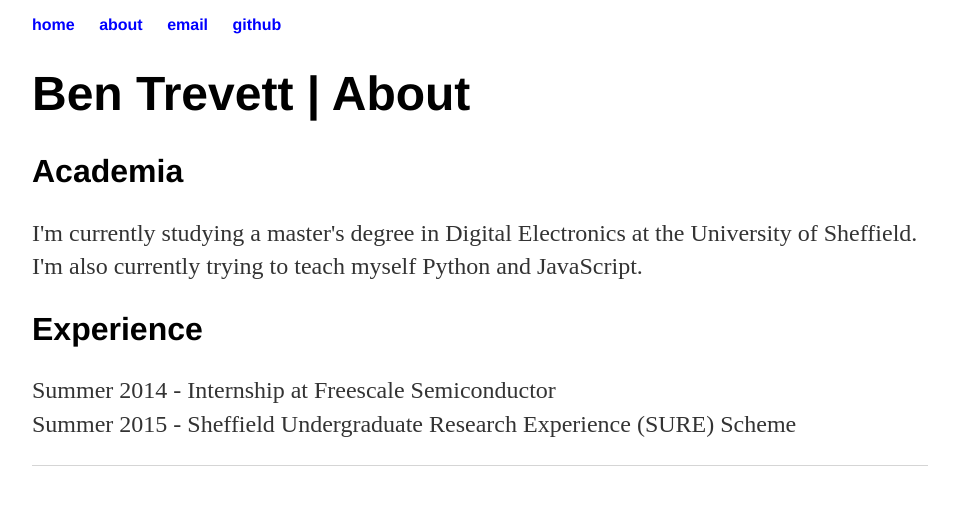
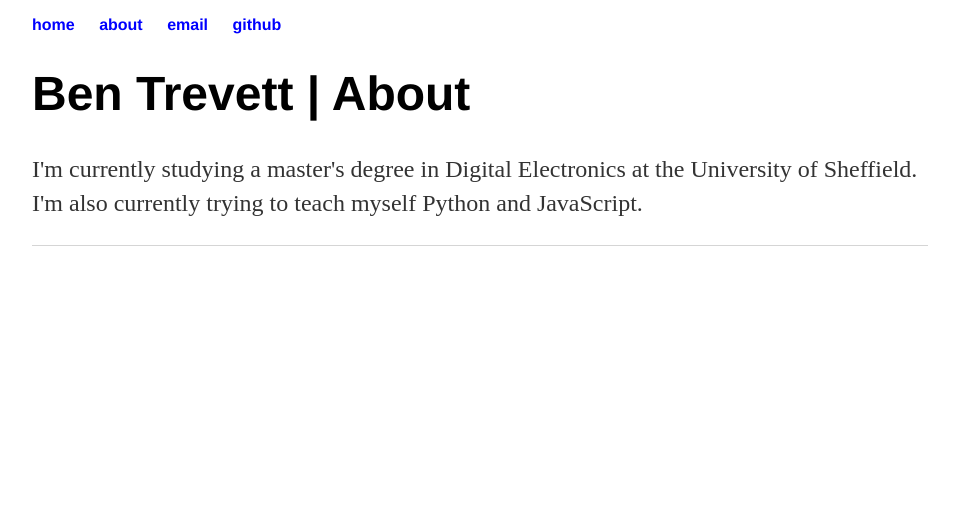
Before and after one commit to bentrevett/bentrevett.github.io, a Jekyll site: the page built from about/index.html, in a window 1280 px wide. Shown: the top 505 px of the page, without its empty margins (160-1119 px from the left). Built offline with Jekyll 4.4.1, drawn with Linux system fonts in a browser that asks for light colours.

Commit message:
Update index.html

```diff
--- a/about/index.html
+++ b/about/index.html
@@ -4,7 +4,4 @@ title: Ben Trevett | About
 ---
 <h1>{{ page.title }}</h1>
 
-	<h2>Academia</h2>
 	<p>I'm currently studying a master's degree in Digital Electronics at the University of Sheffield. I'm also currently trying to teach myself Python and JavaScript.</p>
-	<h2>Experience</h2>
-	<p>Summer 2014 - Internship at Freescale Semiconductor<br>Summer 2015 - Sheffield Undergraduate Research Experience (SURE) Scheme</p>
```
